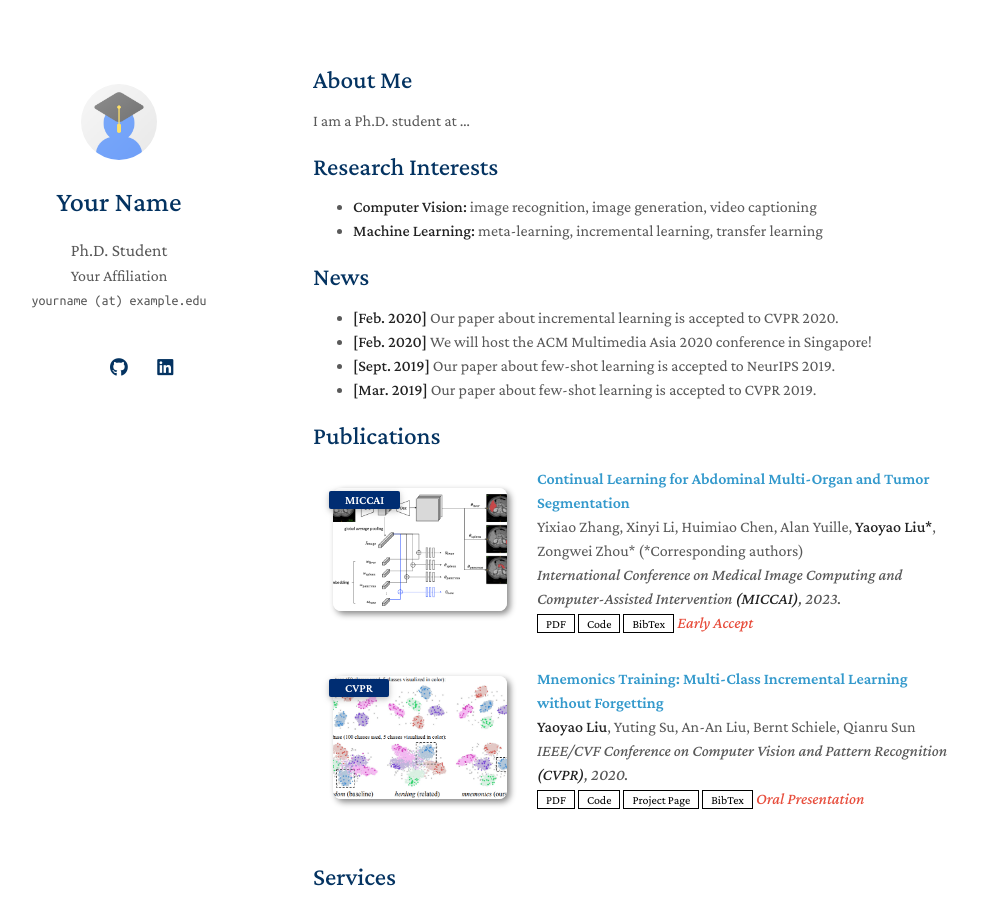
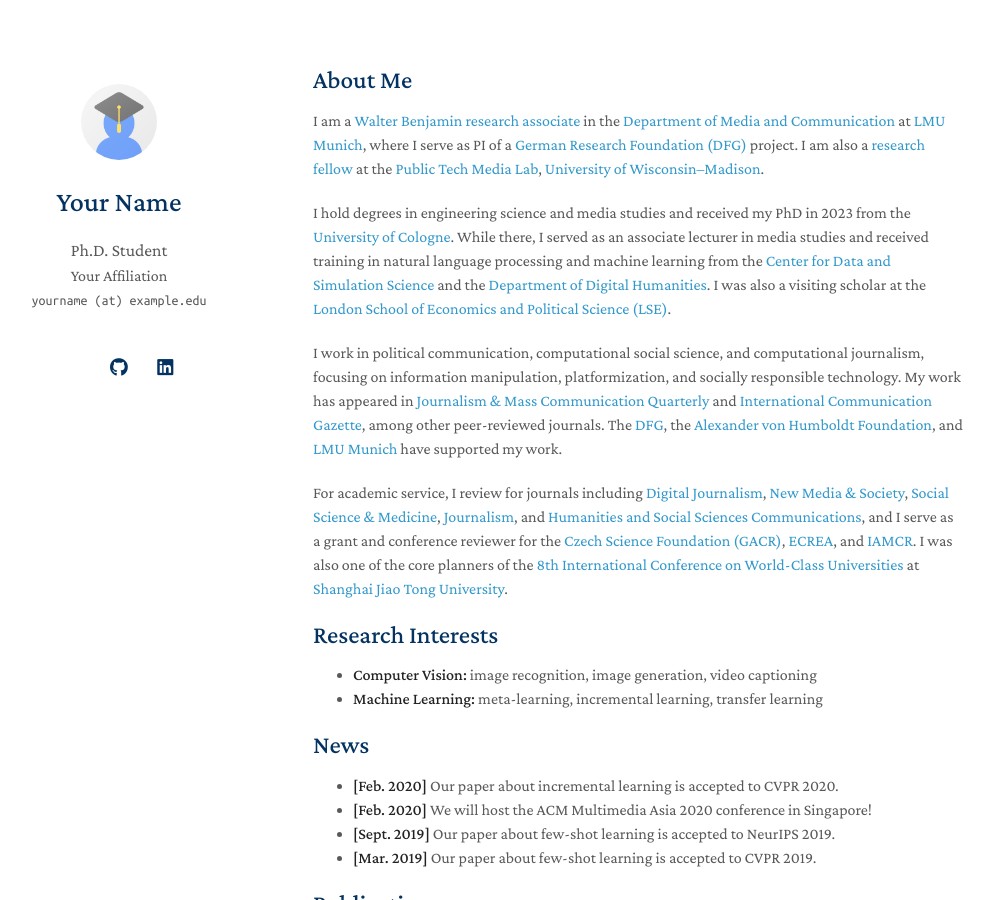
Before and after one commit to zhexuphd/newweb, a Jekyll site: the page built from index.md, in a window 1280 px wide and 900 px high. Shown: the whole window, without its empty margins (157-1151 px from the left). Built offline with Jekyll 4.4.1, drawn with Linux system fonts in a browser that asks for light colours; a style sheet for code colours, icons or effects is not loaded; our own code applies the rules of GitHub Pages for plain Markdown files.

Commit message:
Update index.md

```diff
--- a/index.md
+++ b/index.md
@@ -4,7 +4,13 @@ layout: homepage
 
 ## About Me
 
-I am a Ph.D. student at ...
+I am a [Walter Benjamin](https://www.dfg.de/en/research-funding/funding-opportunities/programmes/individual/walter-benjamin) [research associate](https://www.sw.lmu.de/ifkw/de/das-institut/organisation-und-ansprechpartner/menschen-am-ifkw/kontaktseite/zhe-xu-b7d6b0a9.html) in the [Department of Media and Communication](https://www.ifkw.uni-muenchen.de/index.html) at [LMU Munich](https://www.lmu.de/en/), where I serve as PI of a [German Research Foundation (DFG)](https://www.dfg.de/) project. I am also a [research fellow](https://ptml.sjmc.wisc.edu/staff/xu-zhe/) at the [Public Tech Media Lab](https://ptml.sjmc.wisc.edu/), [University of Wisconsin–Madison](https://www.wisc.edu/).
+
+I hold degrees in engineering science and media studies and received my PhD in 2023 from the [University of Cologne](https://www.uni-koeln.de/en/). While there, I served as an associate lecturer in media studies and received training in natural language processing and machine learning from the [Center for Data and Simulation Science](https://cds.uni-koeln.de/en/) and the [Department of Digital Humanities](https://dh.phil-fak.uni-koeln.de/). I was also a visiting scholar at the [London School of Economics and Political Science (LSE)](https://www.lse.ac.uk/).
+
+I work in political communication, computational social science, and computational journalism, focusing on information manipulation, platformization, and socially responsible technology. My work has appeared in [Journalism & Mass Communication Quarterly](https://journals.sagepub.com/home/jmq) and [International Communication Gazette](https://journals.sagepub.com/home/gaz), among other peer-reviewed journals. The [DFG](https://www.dfg.de/), the [Alexander von Humboldt Foundation](https://www.humboldt-foundation.de/), and [LMU Munich](https://www.lmu.de/en/) have supported my work.
+
+For academic service, I review for journals including [Digital Journalism](https://www.tandfonline.com/journals/rdij20), [New Media & Society](https://journals.sagepub.com/home/nms), [Social Science & Medicine](https://www.sciencedirect.com/journal/social-science-and-medicine), [Journalism](https://journals.sagepub.com/home/jou), and [Humanities and Social Sciences Communications](https://www.nature.com/palcomms/), and I serve as a grant and conference reviewer for the [Czech Science Foundation (GACR)](https://gacr.cz/en/), [ECREA](https://ecrea.eu/), and [IAMCR](https://iamcr.org/). I was also one of the core planners of the [8th International Conference on World-Class Universities](https://soe.sjtu.edu.cn/En/Show/781) at [Shanghai Jiao Tong University](https://en.sjtu.edu.cn/).
 
 ## Research Interests
 
```
